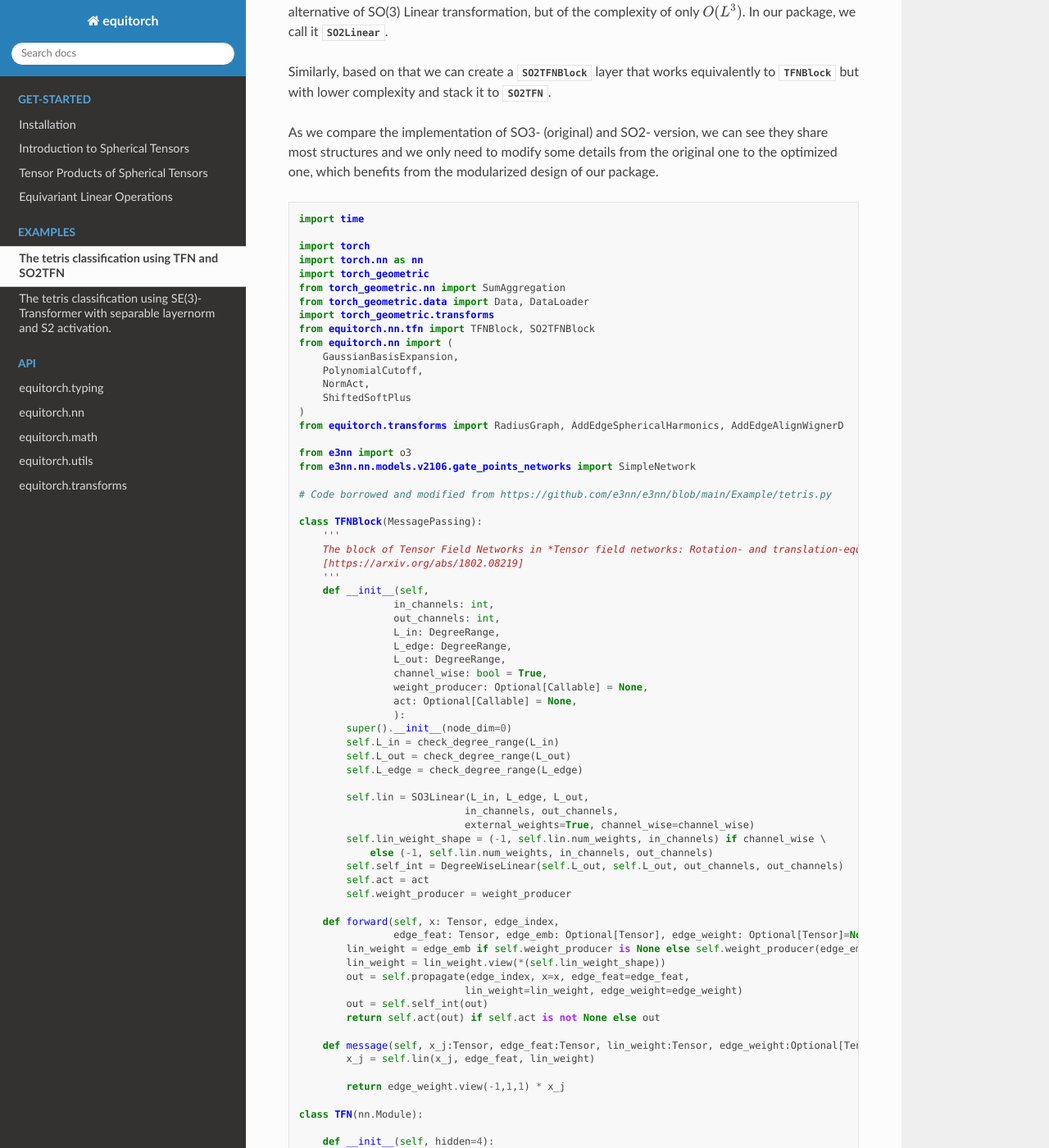
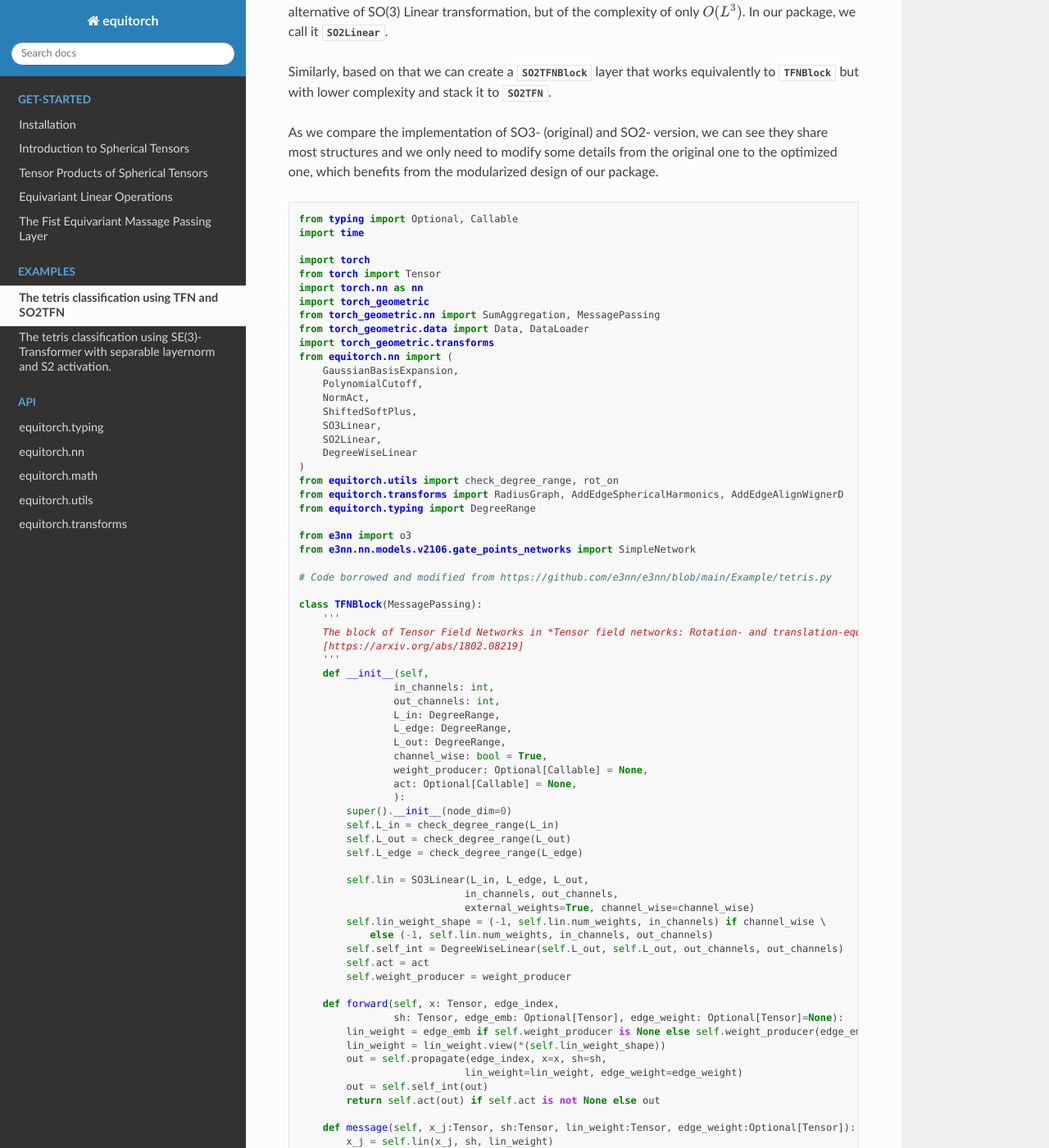
Before and after one commit to Xenadon/EquiTorch, a Sphinx documentation site: the page built from docs/examples/tetris_TFN.rst, in a window 1280 px wide and 1400 px high, scrolled down 568 px. Shown: the whole window at 82% size. Built offline with Sphinx 7.4.7 and the Read the Docs theme 3.1.0, drawn with Linux system fonts in a browser that asks for light colours.

```diff
--- a/docs/examples/tetris_SE3Tr.rst
+++ b/docs/examples/tetris_SE3Tr.rst
@@ -102,7 +102,7 @@ with more complicated operations.
                 ),
                 nn.Sequential(
                     EquivariantLayerNorm(range_eq(L_out), out_channels),
-                    S2Act(8, nn.SiLU(), range_eq(L_out))
+                    S2Act(range_eq(L_out), nn.SiLU(), 8)
                 )
             )
 
--- a/docs/examples/tetris_TFN.rst
+++ b/docs/examples/tetris_TFN.rst
@@ -41,22 +41,28 @@ which benefits from the modularized design of our package.
 
 .. code-block:: python
 
+    from typing import Optional, Callable
     import time
 
     import torch
+    from torch import Tensor
     import torch.nn as nn
     import torch_geometric
-    from torch_geometric.nn import SumAggregation
+    from torch_geometric.nn import SumAggregation, MessagePassing
     from torch_geometric.data import Data, DataLoader
     import torch_geometric.transforms
-    from equitorch.nn.tfn import TFNBlock, SO2TFNBlock
     from equitorch.nn import (
         GaussianBasisExpansion,
         PolynomialCutoff,
         NormAct,
-        ShiftedSoftPlus
+        ShiftedSoftPlus,
+        SO3Linear,
+        SO2Linear,
+        DegreeWiseLinear
     )
+    from equitorch.utils import check_degree_range, rot_on
     from equitorch.transforms import RadiusGraph, AddEdgeSphericalHarmonics, AddEdgeAlignWignerD
+    from equitorch.typing import DegreeRange
 
     from e3nn import o3
     from e3nn.nn.models.v2106.gate_points_networks import SimpleNetwork
@@ -93,16 +99,16 @@ which benefits from the modularized design of our package.
             self.weight_producer = weight_producer
 
         def forward(self, x: Tensor, edge_index,
-                    edge_feat: Tensor, edge_emb: Optional[Tensor], edge_weight: Optional[Tensor]=None):
+                    sh: Tensor, edge_emb: Optional[Tensor], edge_weight: Optional[Tensor]=None):
             lin_weight = edge_emb if self.weight_producer is None else self.weight_producer(edge_emb)
             lin_weight = lin_weight.view(*(self.lin_weight_shape))
-            out = self.propagate(edge_index, x=x, edge_feat=edge_feat,
+            out = self.propagate(edge_index, x=x, sh=sh,
                                 lin_weight=lin_weight, edge_weight=edge_weight)
             out = self.self_int(out)
             return self.act(out) if self.act is not None else out
 
-        def message(self, x_j:Tensor, edge_feat:Tensor, lin_weight:Tensor, edge_weight:Optional[Tensor]):
-            x_j = self.lin(x_j, edge_feat, lin_weight)
+        def message(self, x_j:Tensor, sh:Tensor, lin_weight:Tensor, edge_weight:Optional[Tensor]):
+            x_j = self.lin(x_j, sh, lin_weight)
 
             return edge_weight.view(-1,1,1) * x_j
 
@@ -117,10 +123,10 @@ which benefits from the modularized design of our package.
             self.cutoff = PolynomialCutoff(1.5)
             self.layer1 = TFNBlock(in_channels=1, out_channels=hidden,
                                 L_in=0, L_edge=2, L_out=1, channel_wise=False,
-                                weight_producer=nn.Linear(10,2*hidden), act=NormAct(ShiftedSoftPlus(), 1))
+                                weight_producer=nn.Linear(10,2*hidden), act=NormAct(1, ShiftedSoftPlus()))
             self.layer2 = TFNBlock(in_channels=hidden, out_channels=hidden,
                                 L_in=1, L_edge=2, L_out=1, channel_wise=True,
-                                weight_producer=nn.Linear(10,6*hidden), act=NormAct(ShiftedSoftPlus(), 1))
+                                weight_producer=nn.Linear(10,6*hidden), act=NormAct(1, ShiftedSoftPlus()))
             self.layer3 = TFNBlock(in_channels=hidden, out_channels=hidden,
                                 L_in=1, L_edge=2, L_out=0, channel_wise=True,
                                 weight_producer=nn.Linear(10,2*hidden), act=nn.SiLU())
@@ -199,10 +205,10 @@ which benefits from the modularized design of our package.
             self.cutoff = PolynomialCutoff(1.5)
             self.layer1 = SO2TFNBlock(in_channels=1, out_channels=hidden,
                                 L_in=0, L_out=1, channel_wise=False,
-                                weight_producer=nn.Linear(10,2*hidden), act=NormAct(ShiftedSoftPlus(), 1))
+                                weight_producer=nn.Linear(10,2*hidden), act=NormAct(1, ShiftedSoftPlus()))
             self.layer2 = SO2TFNBlock(in_channels=hidden, out_channels=hidden,
                                 L_in=1, L_out=1, channel_wise=True,
-                                weight_producer=nn.Linear(10,6*hidden), act=NormAct(ShiftedSoftPlus(), 1))
+                                weight_producer=nn.Linear(10,6*hidden), act=NormAct(1, ShiftedSoftPlus()))
             self.layer3 = SO2TFNBlock(in_channels=hidden, out_channels=hidden,
                                 L_in=1, L_out=0, channel_wise=True,
                                 weight_producer=nn.Linear(10,2*hidden), act=nn.SiLU())
--- /dev/null
+++ b/docs/get_started/geometric_graphs.rst
@@ -0,0 +1,4 @@
+Geometric Graphs and Message Passing Neural Networks
+====================================================
+
+In GNN-related tasks, a graph attributed with
--- a/docs/get_started/linears.rst
+++ b/docs/get_started/linears.rst
@@ -14,6 +14,8 @@ Degree-wise linear operation just performs the channel mixing on each degrees by
     \mathbf{x}'_{c}=\bigoplus_{l}\sum_{c'}\mathbf{W}_{cc'}^{(l)}\mathbf{x}_{c'}^{(l)},
 
 where :math:`\oplus` is the concatenation.
+
+For simplicity, we will also denote this with :math:`\mathbf{x}'=\tilde{\mathbf{W}}_{\text{DW}}\mathbf{x}`, where the tilde "~" is denoting this is an equivariant function.
 
 In some works, this operation is also called "self-interaction" or simply "linear".
 
@@ -212,13 +214,14 @@ Besides the SO(2) equivariances, the more important role of this module is that
 
 and vice versa, where :math:`\mathbf{D}_{\mathbf{r},\text{in}}` and :math:`\mathbf{D}_{\mathbf{r},\text{out}}` are the Wigner D's on the input and output spaces corresponding to a rotation matrix that can align :math:`\mathbf{r}` to the z axis (in Equitorch, these matrices can be obtained by :obj:`~equitorch.utils.align_to_z_wigner`).
 
-Thus, we can verify the SO(3) equivariances by:
 
 .. figure:: ./imgs/3_so2_so3.png
     :align: center
     :scale: 50%
 
     Transform from an SO(2) linear operation to an SO(3) linear operation.
+
+Thus, we can verify the SO(3) equivariances by:
 
 .. code-block::
 
--- a/docs/get_started/tensor_products.rst
+++ b/docs/get_started/tensor_products.rst
@@ -11,7 +11,11 @@ In this section, we will introduce *tensor products*, one of the most fundamenta
 Tensor Product
 --------------
 
-Given two spherical tensors :math:`\mathbf{x}` and :math:`\mathbf{y}` with degree range :math:`L_1` and :math:`L_2`, respectively, the tensor product of them is also a spherical tensor. The each component of the tensor product is defined as the bilinear form
+.. note::
+
+    Though the tensor product between spherical tensors originates from cartesian tensor product, but for simplicity, we will not talk too much about the relations here and directly define it as a new operation.
+
+Given two spherical tensors :math:`\mathbf{x}` and :math:`\mathbf{y}` with degree ranges :math:`L_1` and :math:`L_2`, respectively, the tensor product :math:`\mathbf{x}\otimes \mathbf{y}` of them with the degree range :math:`L_\text{out}` is also a spherical tensor. The each component of the tensor product is defined as the bilinear form
 
 .. math::
 
--- a/docs/index.rst
+++ b/docs/index.rst
@@ -18,6 +18,7 @@ Github pages: `<https://github.com/GTML-LAB/Equitorch>`_
    get_started/spherical_tensors.rst
    get_started/tensor_products.rst
    get_started/linears.rst
+   get_started/message_passing.rst
 
 
 
```
Also changed, not shown: other parts of docs/examples/tetris_TFN.rst (+1 -1 lines), docs/get_started/message_passing.rst (added, +170 -0 lines), docs/get_started/spherical_tensors.rst (+10 -4 lines), docs/get_started/imgs/2_tp_types.png, docs/get_started/imgs/2_tpdns.png, docs/get_started/imgs/4_MPNN.png (added), docs/get_started/imgs/4_TFN.png (added), 7 other files.
